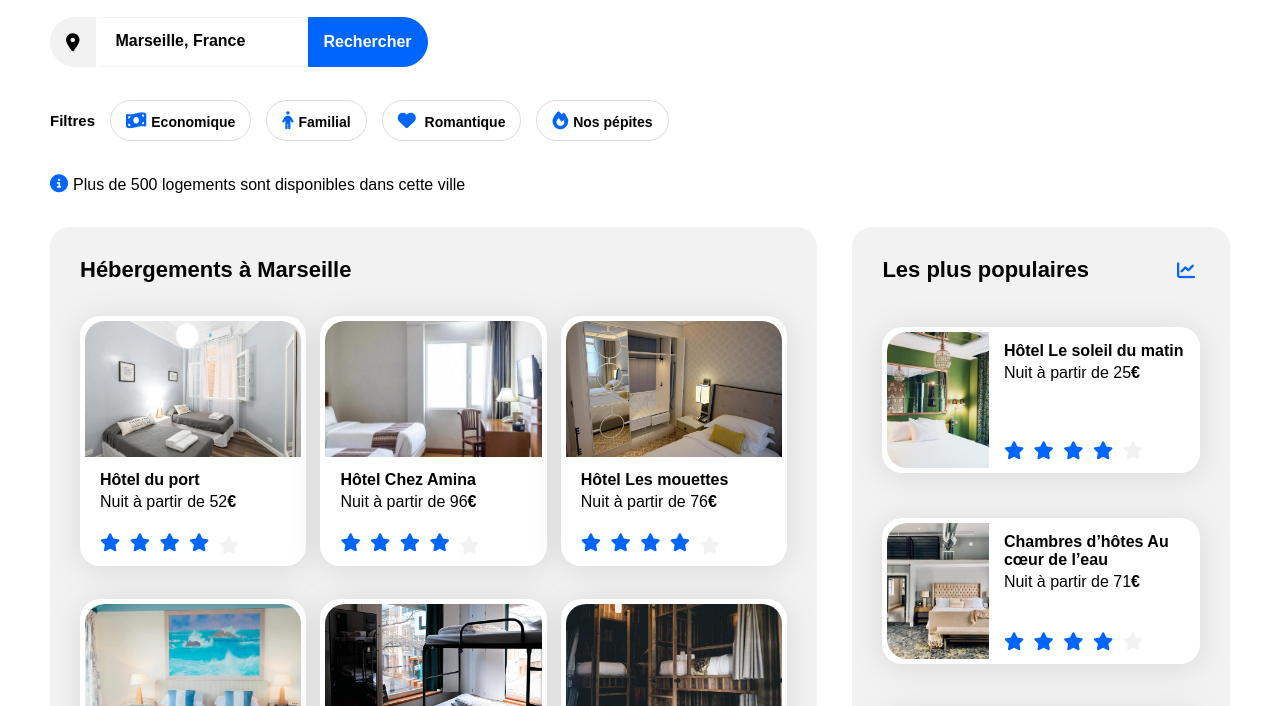
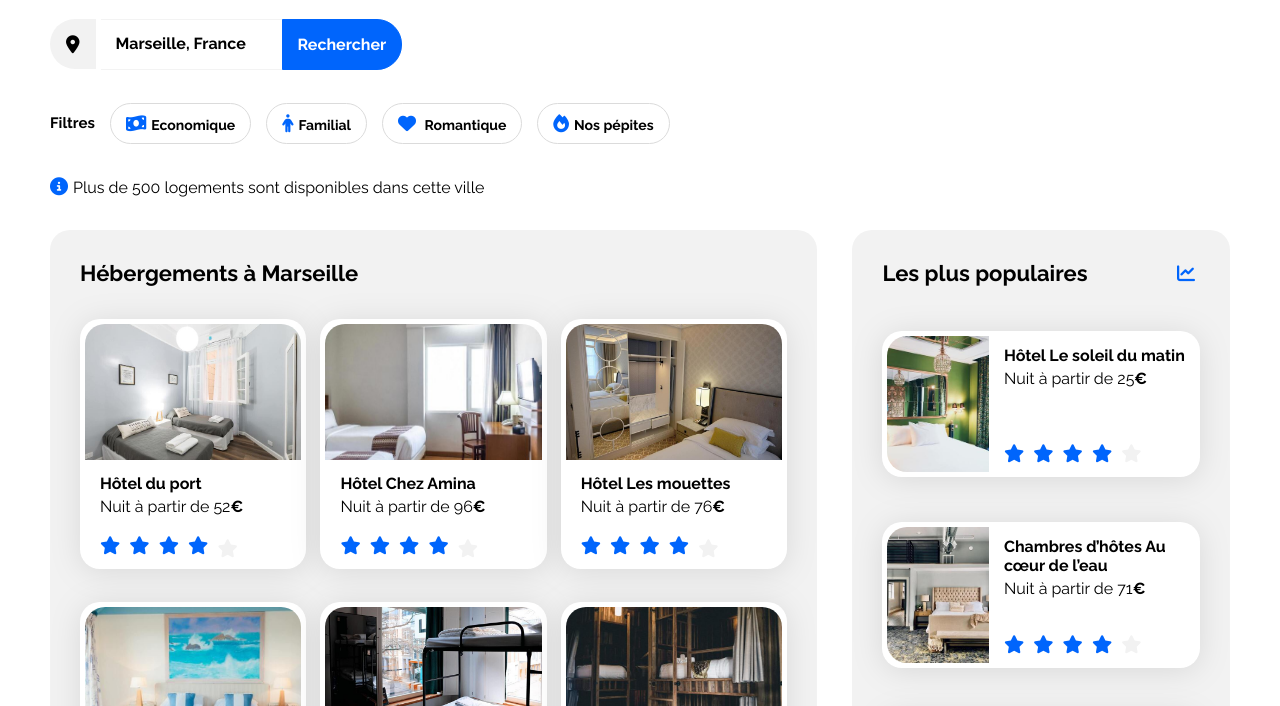
Before and after one commit to Emy2024/OCR_projet2, a plain HTML site: page index.html in a window 1280 px wide. Shown: the part 136-842 px from the top of the page. Drawn offline with Linux system fonts and the light colour scheme.

Commit message:
Ajout Google Font Raleway ligne 9

```diff
--- a/index.html
+++ b/index.html
@@ -6,6 +6,7 @@
     <title>Booki</title>
     <link rel="shortcut icon" href="#">
     <link rel="stylesheet" href="https://cdnjs.cloudflare.com/ajax/libs/font-awesome/6.2.1/css/all.min.css" integrity="sha512-MV7K8+y+gLIBoVD59lQIYicR65iaqukzvf/nwasF0nqhPay5w/9lJmVM2hMDcnK1OnMGCdVK+iQrJ7lzPJQd1w==" crossorigin="anonymous" referrerpolicy="no-referrer">
+    <link href="https://fonts.googleapis.com/css2?family=Raleway:wght@400;500;700&display=swap" rel="stylesheet">
     <link rel="stylesheet" href="./css/style.css">
 </head>
 <body>
```
